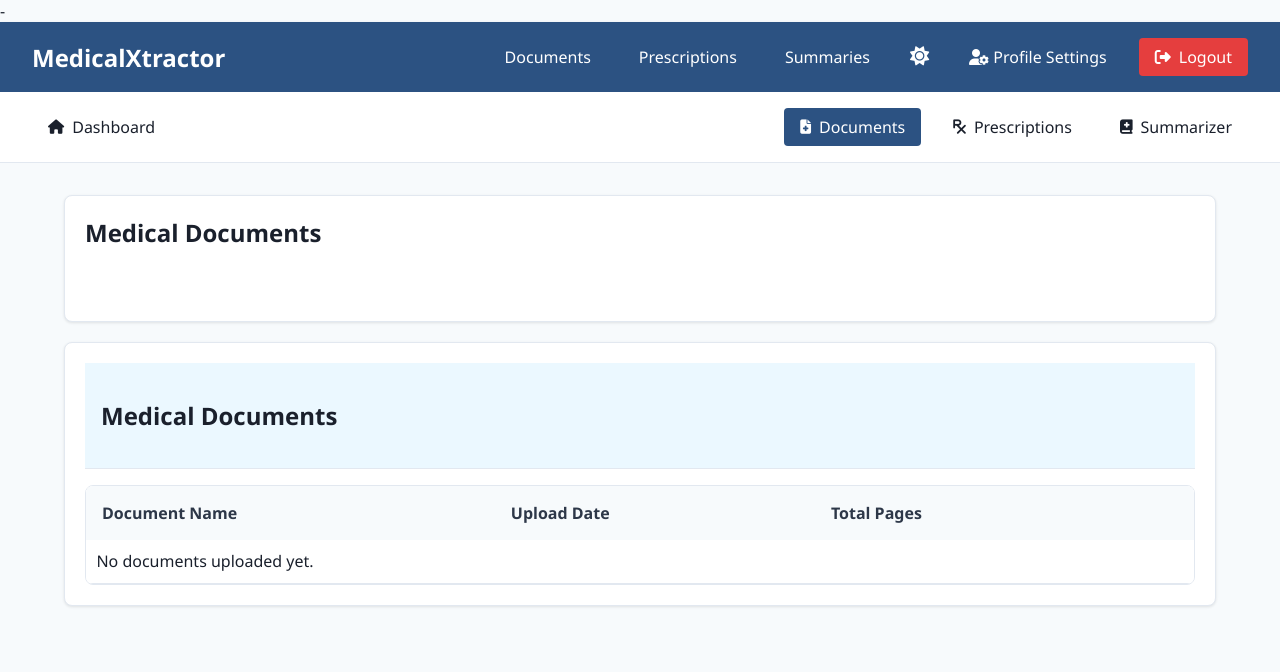
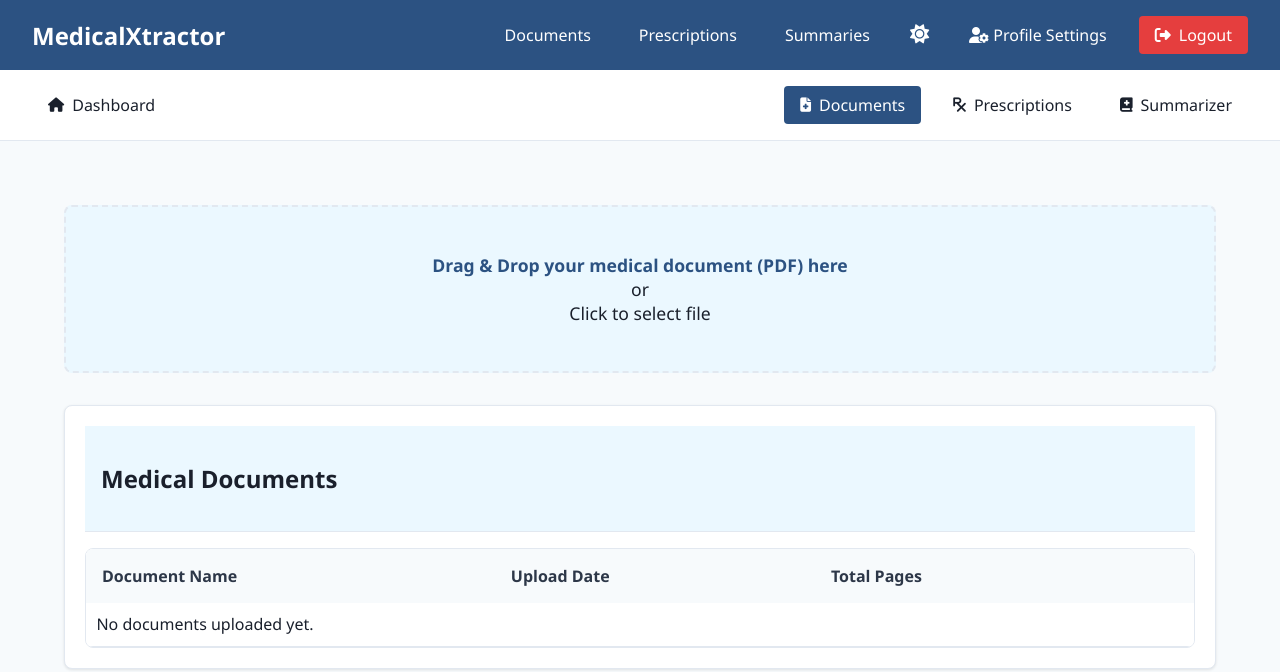
Before and after one commit to johnnymoa/MedicalXtractor-Hackathon-Project, a Flask app: page /documents in a window 1280 px wide. Shown: the top 672 px of the page. Run offline with Flask 3, Linux system fonts and the light colour scheme; the visitor is signed in with stand-in values (Sample User, id 1); data that the repository does not hold is empty.

Commit message:
merge finished + tested partially

```diff
--- a/templates/base.html
+++ b/templates/base.html
@@ -3,7 +3,7 @@
   <head>
     <meta charset="UTF-8" />
     <meta name="viewport" content="width=device-width, initial-scale=1.0" />
-    <meta name="color-scheme" content="light dark" />-
+    <meta name="color-scheme" content="light dark" />
     <!-- Font Awesome CDN -->
     <link
       rel="stylesheet"
--- a/templates/documents.html
+++ b/templates/documents.html
@@ -36,19 +36,8 @@
 {% endblock %}
 
 {% block content %}
-<div id="documentsList" class="documents-list">
-    <div class="documents-header">
-        <h2>Medical Documents</h2>
-        {% if current_user.role == 'medecin' %}
-        <button id="uploadButton" class="btn-primary" onclick="showUploadZone()" disabled>
-            <i class="fas fa-upload"></i> Upload Document
-        </button>
-        {% endif %}
-    </div>
-    <!-- Documents will be loaded here -->
-</div>
 
-<div class="drop-zone" id="dropZone" style="display: none;">
+<div class="drop-zone" id="dropZone">
     <p>Drag & Drop your medical document (PDF) here</p>
     <p>or</p>
     <p>Click to select file</p>
@@ -104,7 +93,6 @@
 
 .drop-zone {
     width: auto;
-    display: none;
     border: 2px dashed var(--border-color);
     border-radius: 8px;
     padding: 2rem;
```
Also changed, not shown: 1 other file.
